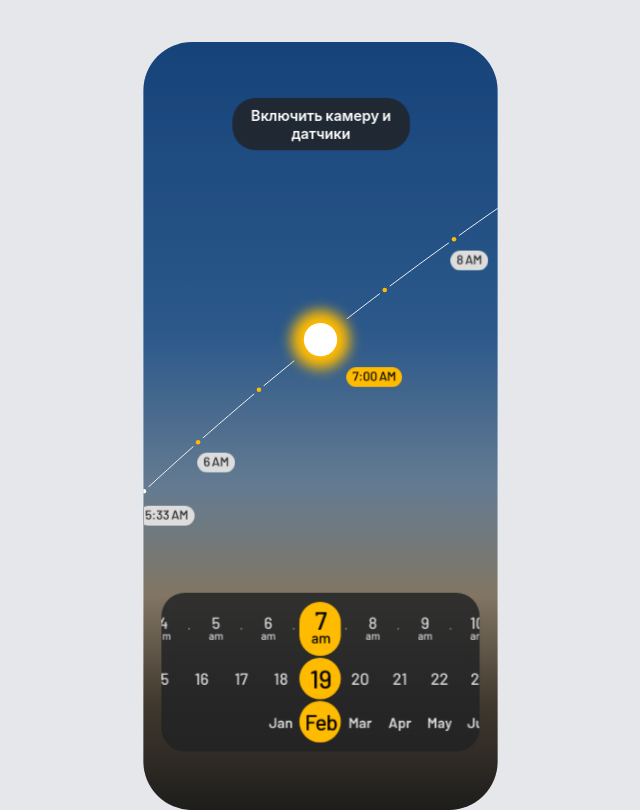
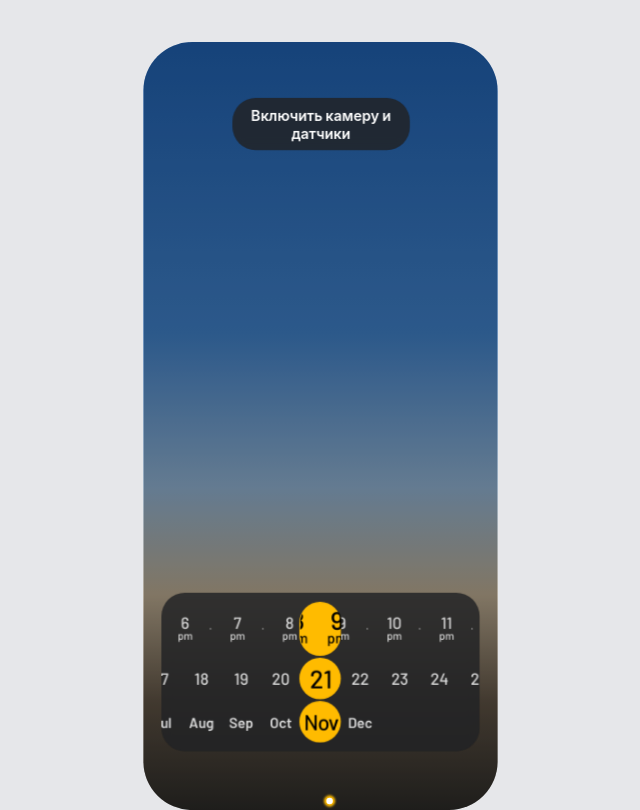
Before and after one commit to LehanSiarhei/html_prototype, a plain HTML site: page index.html in a window 1280 px wide. Shown: the whole page, without its empty margins (320-960 px from the left). Drawn offline with Linux system fonts and the light colour scheme; animation ran at ten frames a second.

Commit message:
Add files via upload

```diff
--- a/index.html
+++ b/index.html
@@ -79,6 +79,8 @@
     will-change: transform;
     transition: opacity .15s ease;
   }
+  /* Bubbles along the arc fade continuously with the sun's distance, so no lag there */
+  .hour-label:not(.sun-time) { transition: none; }
   .hour-label.is-covered, .hour-label.is-moving { opacity: 0; }
   /* Exact selected time next to the sun */
   .hour-label.sun-time { background: #FFBB00; color: #000; }
@@ -264,7 +266,7 @@ var geomagnetism=(()=>{var M=(t,h)=>()=>(h||t((h={exports:{}}).exports,h),h.expo
 </script>
 <script>
 (function () {
-  const YEAR = 2026;
+  const YEAR = new Date().getFullYear();   // the calendar covers the current year
   const MONTHS = ["Jan","Feb","Mar","Apr","May","Jun","Jul","Aug","Sep","Oct","Nov","Dec"];
   const MONTHS_FULL = ["январь","февраль","март","апрель","май","июнь","июль","август","сентябрь","октябрь","ноябрь","декабрь"];
   const DOT_SVG = '<svg class="t-dot" viewBox="0 0 3 2" fill="none" xmlns="http://www.w3.org/2000/svg"><path d="M0 0.984375C0 0.703125 0.0849609 0.46875 0.254883 0.28125C0.424805 0.09375 0.676758 0 1.01074 0C1.33887 0 1.58789 0.09375 1.75781 0.28125C1.93359 0.46875 2.02148 0.703125 2.02148 0.984375C2.02148 1.25977 1.93359 1.49121 1.75781 1.67871C1.58789 1.86035 1.33887 1.95117 1.01074 1.95117C0.676758 1.95117 0.424805 1.86035 0.254883 1.67871C0.0849609 1.49121 0 1.25977 0 0.984375Z" fill="#DDDDDD"/></svg>';
@@ -688,11 +690,15 @@ var geomagnetism=(()=>{var M=(t,h)=>()=>(h||t((h={exports:{}}).exports,h),h.expo
   }, 150);
 
   // ---------- Initial state from the mockup: 07 am, 19 Feb 2026 ----------
+  // Start on today and the current time (the time strip scrolls freely, so it lands on the exact minute)
   function init() {
-    const d = MONTH_START[1] + 18;    // 19 Feb
-    month.goTo(1, false);
+    const now = new Date();
+    const d = MONTH_START[now.getMonth()] + now.getDate() - 1;
+    const minOfDay = now.getHours() * 60 + now.getMinutes() + now.getSeconds() / 60;
+    month.goTo(now.getMonth(), false);
     day.goTo(d, false);
-    time.goTo(d * 48 + 14, false);    // 07:00
+    time.stop();
+    time.setPos((d * 48 + minOfDay / 30) * time.step);
   }
 
   // ---------- AR: camera, location, orientation ----------
@@ -1020,14 +1026,18 @@ var geomagnetism=(()=>{var M=(t,h)=>()=>(h||t((h={exports:{}}).exports,h),h.expo
       const reach = 8 + Math.abs(nx) * w / 2 + Math.abs(ny) * h / 2;
       const lx = dx + nx * reach - w / 2, ly = dy + ny * reach - h / 2;
       el.style.transform = "translate(" + lx.toFixed(1) + "px," + ly.toFixed(1) + "px)";
-      let covered = false;
+      // Fade as the sun approaches: fully visible while the sun's disc is 36 pt or more away,
+      // fully gone at 8 pt, linear in between (distance from the white disc's edge to the bubble)
+      let fade = 1;
       if (onScreen) {
         const nx = Math.max(lx, Math.min(sq[0], lx + el._w));
         const ny = Math.max(ly, Math.min(sq[1], ly + el._h));
-        covered = Math.hypot(sq[0] - nx, sq[1] - ny) < 32.5;
+        const gapToSun = Math.hypot(sq[0] - nx, sq[1] - ny) - 18.5;
+        fade = Math.max(0, Math.min(1, (gapToSun - 8) / (36 - 8)));
       }
-      el.classList.toggle("is-covered", covered);
-      if (!covered) shownRects.push({ el, x: lx, y: ly, w: el._w, h: el._h });
+      el.classList.remove("is-covered");
+      el.style.opacity = fade.toFixed(3);
+      if (fade > 0) shownRects.push({ el, x: lx, y: ly, w: el._w, h: el._h });
     }
 
     // Exact selected time next to the sun: below-right by default (as in the mockup); otherwise
@@ -1056,7 +1066,7 @@ var geomagnetism=(()=>{var M=(t,h)=>()=>(h||t((h={exports:{}}).exports,h),h.expo
       sunTimeEl.style.transform = "translate(" + lx.toFixed(1) + "px," + ly.toFixed(1) + "px)";
       // If no spot was free of hour bubbles, the hour bubbles underneath step aside
       for (const r of shownRects) {
-        if (lx < r.x + r.w + 4 && lx + w > r.x - 4 && ly < r.y + r.h + 4 && ly + h > r.y - 4) r.el.classList.add("is-covered");
+        if (lx < r.x + r.w + 4 && lx + w > r.x - 4 && ly < r.y + r.h + 4 && ly + h > r.y - 4) r.el.style.opacity = "0";
       }
     } else if (sunTimeEl.style.display !== "none") {
       sunTimeEl.style.display = "none";
```
